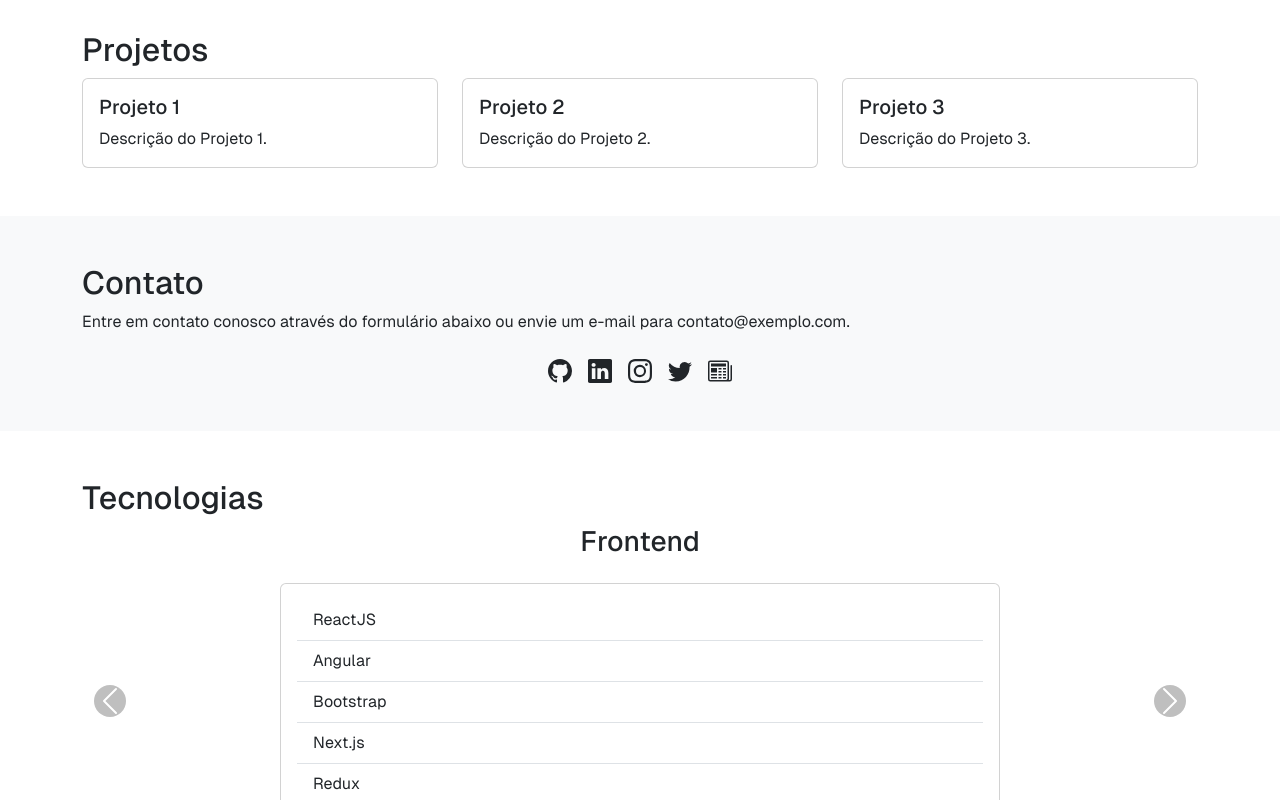
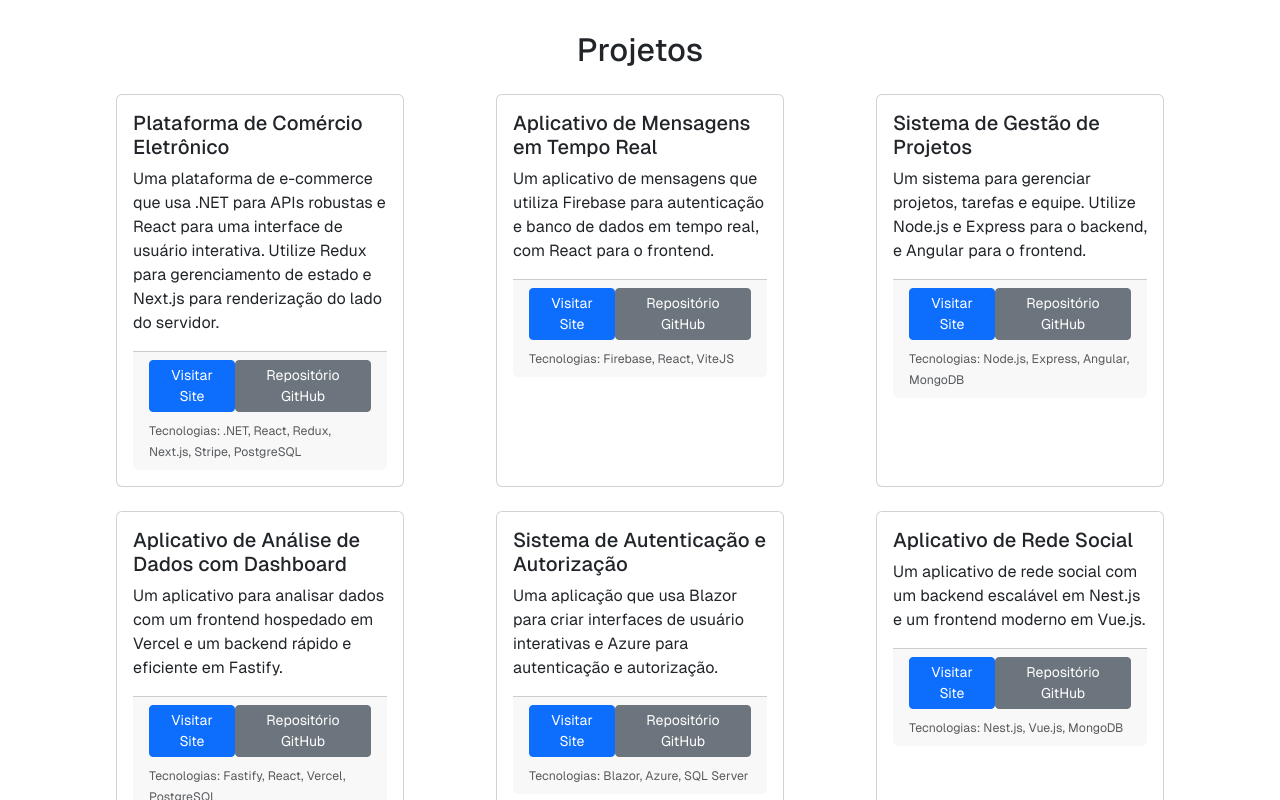
Before and after one commit to esalanguerra/esalanguerra.com.br, a Next.js app: page / in a window 1280 px wide. Shown: the part 1060-1860 px from the top of the page. Built offline with nearby package versions, Linux system fonts and the light colour scheme.

Commit message:
Adicionando sessão de projetos

```diff
--- /dev/null
+++ b/src/app/components/ProjectSection.js
@@ -0,0 +1,41 @@
+import projects from "./Projects";
+import { Row, Col, Card, Container } from "react-bootstrap";
+
+const ProjectSection = () => {
+  return (
+    <section id="projects" className="py-5">
+      <Container>
+        <h2 className="text-center mb-4">Projetos</h2>
+        <Row className="justify-content-center">
+          {projects.map((project, index) => (
+            <Col md={4} key={index} className="d-flex justify-content-center mb-4">
+              <Card style={{ width: '18rem' }}>
+                <Card.Body>
+                  <Card.Title>{project.name}</Card.Title>
+                  <Card.Text>{project.description}</Card.Text>
+                  <Card.Footer>
+                    <small className="text-muted">
+                      <div className="d-flex justify-content-between">
+                        <a href={project.url} target="_blank" rel="noopener noreferrer" className="btn btn-primary btn-sm">
+                          Visitar Site
+                        </a>
+                        <a href={project.githubRepo} target="_blank" rel="noopener noreferrer" className="btn btn-secondary btn-sm">
+                          Repositório GitHub
+                        </a>
+                      </div>
+                      <div className="mt-2">
+                        <small>Tecnologias: {project.techs.join(', ')}</small>
+                      </div>
+                    </small>
+                  </Card.Footer>
+                </Card.Body>
+              </Card>
+            </Col>
+          ))}
+        </Row>
+      </Container>
+    </section>
+  );
+};
+
+export default ProjectSection;
--- /dev/null
+++ b/src/app/components/Projects.js
@@ -0,0 +1,67 @@
+const projects = [
+  {
+    name: 'Plataforma de Comércio Eletrônico',
+    description: 'Uma plataforma de e-commerce que usa .NET para APIs robustas e React para uma interface de usuário interativa. Utilize Redux para gerenciamento de estado e Next.js para renderização do lado do servidor.',
+    techs: ['.NET', 'React', 'Redux', 'Next.js', 'Stripe', 'PostgreSQL'],
+    url: 'https://example.com/ecommerce-platform',
+    githubRepo: 'https://github.com/seu-usuario/ecommerce-platform'
+  },
+  {
+    name: 'Aplicativo de Mensagens em Tempo Real',
+    description: 'Um aplicativo de mensagens que utiliza Firebase para autenticação e banco de dados em tempo real, com React para o frontend.',
+    techs: ['Firebase', 'React', 'ViteJS'],
+    url: 'https://example.com/real-time-messaging',
+    githubRepo: 'https://github.com/seu-usuario/real-time-messaging'
+  },
+  {
+    name: 'Sistema de Gestão de Projetos',
+    description: 'Um sistema para gerenciar projetos, tarefas e equipe. Utilize Node.js e Express para o backend, e Angular para o frontend.',
+    techs: ['Node.js', 'Express', 'Angular', 'MongoDB'],
+    url: 'https://example.com/project-management-system',
+    githubRepo: 'https://github.com/seu-usuario/project-management-system'
+  },
+  {
+    name: 'Aplicativo de Análise de Dados com Dashboard',
+    description: 'Um aplicativo para analisar dados com um frontend hospedado em Vercel e um backend rápido e eficiente em Fastify.',
+    techs: ['Fastify', 'React', 'Vercel', 'PostgreSQL'],
+    url: 'https://example.com/data-analysis-dashboard',
+    githubRepo: 'https://github.com/seu-usuario/data-analysis-dashboard'
+  },
+  {
+    name: 'Sistema de Autenticação e Autorização',
+    description: 'Uma aplicação que usa Blazor para criar interfaces de usuário interativas e Azure para autenticação e autorização.',
+    techs: ['Blazor', 'Azure', 'SQL Server'],
+    url: 'https://example.com/authentication-system',
+    githubRepo: 'https://github.com/seu-usuario/authentication-system'
+  },
+  {
+    name: 'Aplicativo de Rede Social',
+    description: 'Um aplicativo de rede social com um backend escalável em Nest.js e um frontend moderno em Vue.js.',
+    techs: ['Nest.js', 'Vue.js', 'MongoDB'],
+    url: 'https://example.com/social-network-app',
+    githubRepo: 'https://github.com/seu-usuario/social-network-app'
+  },
+  {
+    name: 'Plataforma de Consultoria Online',
+    description: 'Uma plataforma para consultoria online com um pipeline CI/CD automatizado usando Jenkins e GitLab.',
+    techs: ['Jenkins', 'GitLab', 'React', 'Node.js', 'MongoDB'],
+    url: 'https://example.com/online-consulting-platform',
+    githubRepo: 'https://github.com/seu-usuario/online-consulting-platform'
+  },
+  {
+    name: 'Aplicativo de Agendamento de Consultas',
+    description: 'Um sistema de agendamento de consultas médicas com uma interface intuitiva em React e um backend robusto em ASP.NET.',
+    techs: ['React', 'ASP.NET', 'SQL Server'],
+    url: 'https://example.com/appointment-scheduling',
+    githubRepo: 'https://github.com/seu-usuario/appointment-scheduling'
+  },
+  {
+    name: 'Ferramenta de Análise de SEO',
+    description: 'Uma ferramenta para análise de SEO com um frontend dinâmico em Angular e um backend rápido usando Fastify.',
+    techs: ['Angular', 'Fastify', 'PostgreSQL'],
+    url: 'https://example.com/seo-analysis-tool',
+    githubRepo: 'https://github.com/seu-usuario/seo-analysis-tool'
+  }
+]
+
+export default projects;
--- a/src/app/page.js
+++ b/src/app/page.js
@@ -1,18 +1,18 @@
 "use client";
 
-import { Container, Row, Col, Card } from 'react-bootstrap';
+import { Container } from 'react-bootstrap';
 import Navbar from './components/Navbar';
 import Image from 'next/image';
 import Perfil from './assets/eu.png';
 import ContactSection from './components/ContactSection';
 import eu from './components/Eu';
 import TechnologyCarousel from './components/Carousel';
+import ProjectSection from './components/ProjectSection';
 
 export default function Home() {
   return (
     <>
       <Navbar />
-
       <section id="home" className="text-center py-5">
         <Container>
           <div className="d-flex justify-content-center mb-4">
@@ -44,37 +44,7 @@ export default function Home() {
         </Container>
       </section>
 
-      <section id="projects" className="py-5">
-        <Container>
-          <h2>Projetos</h2>
-          <Row>
-            <Col md={4}>
-              <Card>
-                <Card.Body>
-                  <Card.Title>Projeto 1</Card.Title>
-                  <Card.Text>Descrição do Projeto 1.</Card.Text>
-                </Card.Body>
-              </Card>
-            </Col>
-            <Col md={4}>
-              <Card>
-                <Card.Body>
-                  <Card.Title>Projeto 2</Card.Title>
-                  <Card.Text>Descrição do Projeto 2.</Card.Text>
-                </Card.Body>
-              </Card>
-            </Col>
-            <Col md={4}>
-              <Card>
-                <Card.Body>
-                  <Card.Title>Projeto 3</Card.Title>
-                  <Card.Text>Descrição do Projeto 3.</Card.Text>
-                </Card.Body>
-              </Card>
-            </Col>
-          </Row>
-        </Container>
-      </section>
+      <ProjectSection />
 
       <ContactSection />
 
```
